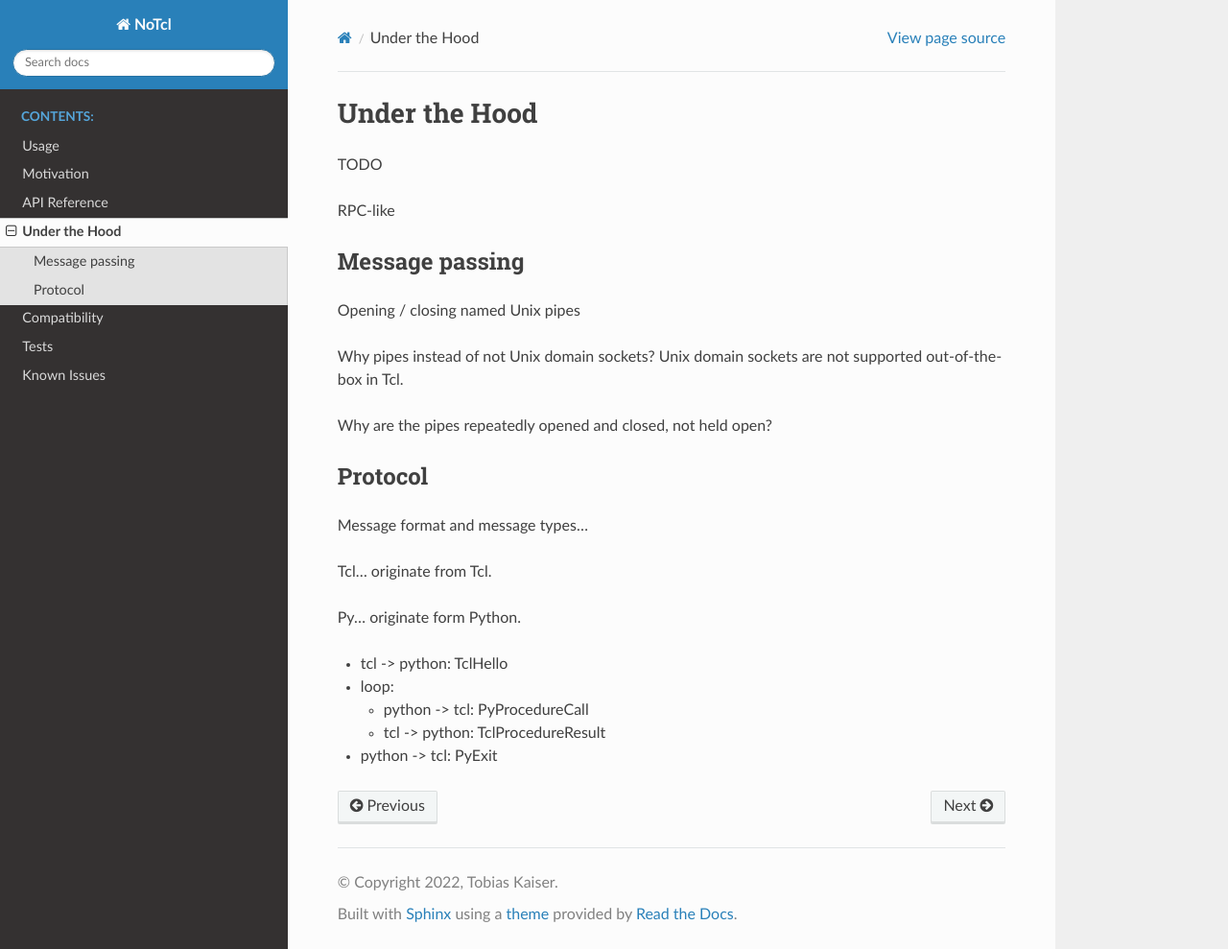
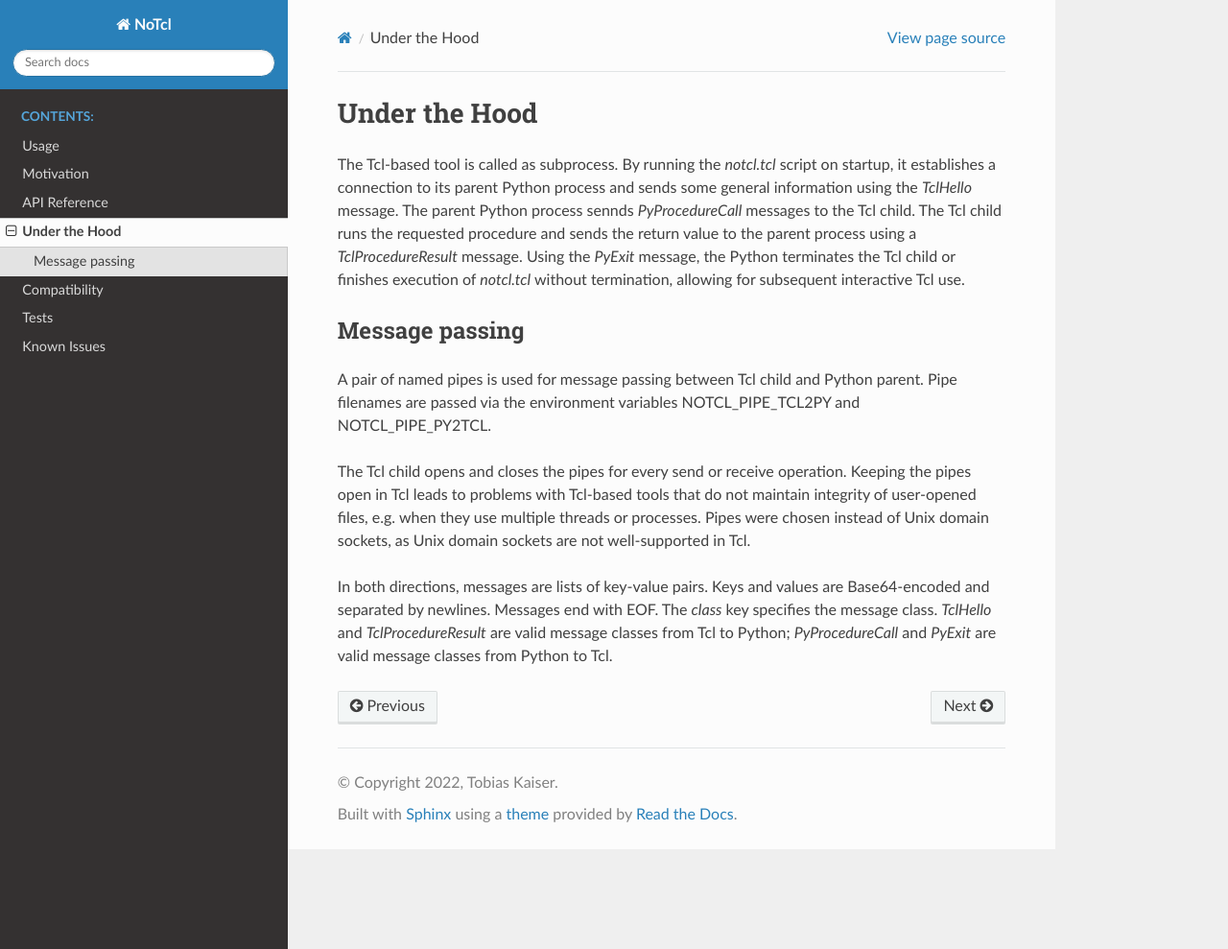
Before and after one commit to TobiasKaiser/notcl, a Sphinx documentation site: the page built from docs/under_the_hood.rst, in a window 1280 px wide and 989 px high. Shown: the whole window at 96% size. Built offline with Sphinx 7.4.7 and the Read the Docs theme 2.0.0, drawn with Linux system fonts in a browser that asks for light colours.

Commit message:
doc update

```diff
--- a/docs/known_issues.rst
+++ b/docs/known_issues.rst
@@ -5,4 +5,5 @@ Limitations and quirks:
 
 1. Running more than one TclTool at a time will lead to problems due to the way in which signal handling is currently done.
 2. While a TclTool is running, the Python process will ignore Ctrl+C / SIGINT events. An unresponsive TclTool will cause the controlling Python script to block until the TclTool terminates. If the TclTool does not respond to Ctrl+C / Ctrl+D, it needs to be killed manually. After TclTool termination, the Python process is configured to respond to Ctrl+C / SIGINT again.
-3. References to all return values of Tcl commands are maintained in Tcl. This purposefully prevents garbage collection in Tcl, but leads to possibly avoidable use of memory in Tcl. This is not a big concern for Tcl tools that perform one-shot tasks and then terminate, but can be problematic in other cases.
+3. References to all return values of Tcl commands are maintained in Tcl, purposefully preventing garbage collection in Tcl. This is not a big concern for Tcl tools that perform a limited sequence of tasks and then terminate, but can be seen as a problematic memory leak in other cases.
+4. Be careful when passing bools to Tcl commands using the Python-style interface: :code:`t.myfunc(myflag=True)` leads to the Tcl command :code:`myfunc -myflag` and :code:`t.myfunc(myflag=False)` leads to the Tcl command :code:`myfunc`, omitting *myflag* entirely. If you need Tcl commands like :code:`myfunc -myflag true` and :code:`myfunc -myflag false`, pass *"true"* / *"false"* as strings.
--- a/docs/tests.rst
+++ b/docs/tests.rst
@@ -1,8 +1,6 @@
 Tests
 =====
 
-Some Pytest-based tests are included with NoTcl.
-
-Test coverage is patchy at the moment.
+NoTcl comes with some tests, which can be run with :code:`pytest .`.
 
 To run the test suite in its entirety, you need to compile the custom Tcl shell that is found in the folder *utils/test-notcl-tclsh/*. Tcl development headers are required for this (package *tcl-dev* in Debian / Ubuntu). Compile by running :code:`make`, then add the folder in which the executable *test-notcl-tclsh* resides to PATH when running Pytest. When *test-notcl-tclsh* is not found, the corresponding tests are skipped.
--- a/docs/under_the_hood.rst
+++ b/docs/under_the_hood.rst
@@ -1,33 +1,14 @@
 Under the Hood
 ==============
 
-TODO
-
-RPC-like
+The Tcl-based tool is called as subprocess. By running the *notcl.tcl* script on startup, it establishes a connection to its parent Python process and sends some general information using the *TclHello* message. The parent Python process sennds *PyProcedureCall* messages to the Tcl child. The Tcl child runs the requested procedure and sends the return value to the parent process using a *TclProcedureResult* message. Using the *PyExit* message, the Python terminates the Tcl child or finishes execution of *notcl.tcl* without termination, allowing for subsequent interactive Tcl use.
 
 Message passing
 ---------------
 
-Opening / closing named Unix pipes
+A pair of named pipes is used for message passing between Tcl child and Python parent. Pipe filenames are passed via the environment variables NOTCL_PIPE_TCL2PY and NOTCL_PIPE_PY2TCL.
 
-Why pipes instead of not Unix domain sockets? Unix domain sockets are not supported out-of-the-box in Tcl.
+The Tcl child opens and closes the pipes for every send or receive operation.
+Keeping the pipes open in Tcl leads to problems with Tcl-based tools that do not maintain integrity of user-opened files, e.g. when they use multiple threads or processes. Pipes were chosen instead of Unix domain sockets, as Unix domain sockets are not well-supported in Tcl.
 
-Why are the pipes repeatedly opened and closed, not held open?
-
-
-Protocol
---------
-
-Message format and message types...
-
-Tcl... originate from Tcl.
-
-Py... originate form Python.
-
-- tcl -> python: TclHello
-- loop:
-
-  - python -> tcl: PyProcedureCall
-  - tcl -> python: TclProcedureResult
-
-- python -> tcl: PyExit
+In both directions, messages are lists of key-value pairs. Keys and values are Base64-encoded and separated by newlines. Messages end with EOF. The *class* key specifies the message class. *TclHello* and *TclProcedureResult* are valid message classes from Tcl to Python; *PyProcedureCall* and *PyExit*  are valid message classes from Python to Tcl.
--- a/docs/usage.rst
+++ b/docs/usage.rst
@@ -63,7 +63,6 @@ Setting a keyword parameter to True omits its value in Tcl::
     t.myfunc("arg1", myflag=True)
     # resulting Tcl call: 'myfunc -myflag'
 
-
 Tcl return values in Python
 ---------------------------
 
```
Also changed, not shown: docs/compatibility.rst (+15 -7 lines), docs/index.rst (+6 -6 lines), 1 other file.
